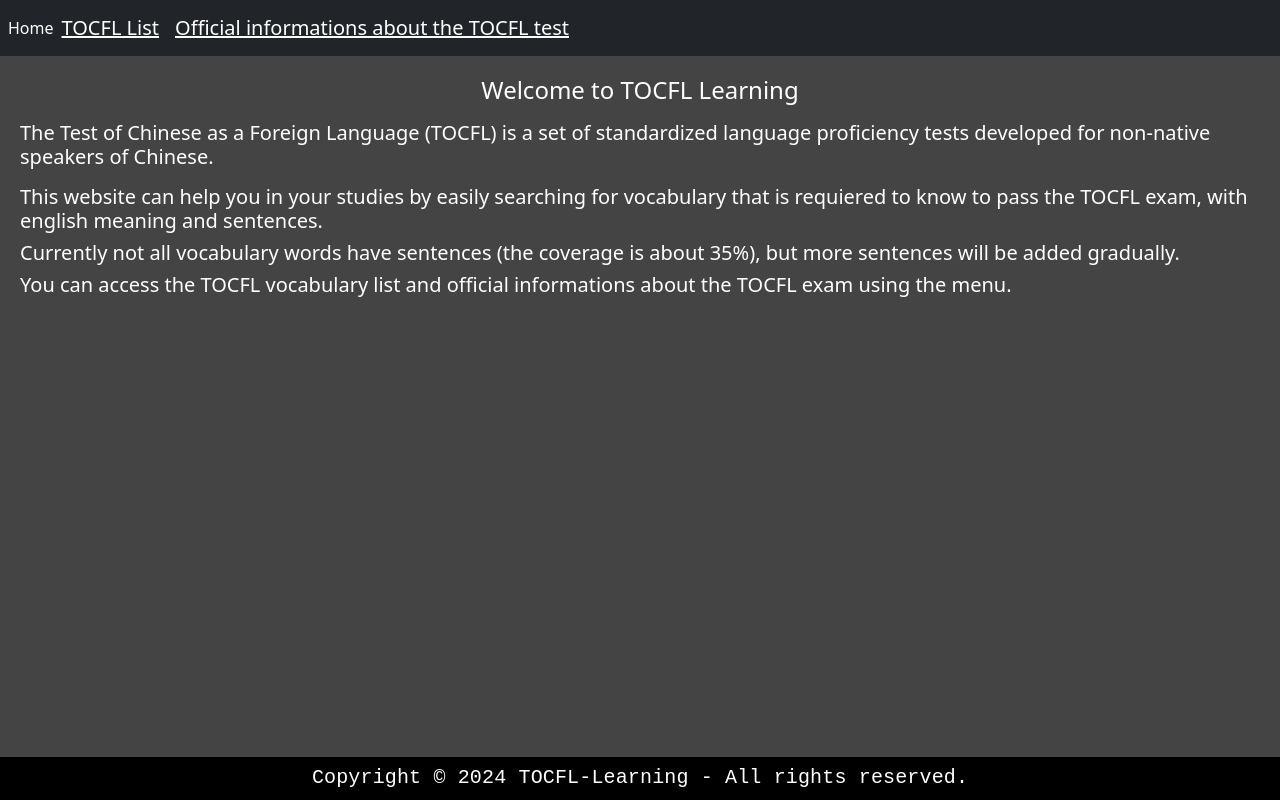
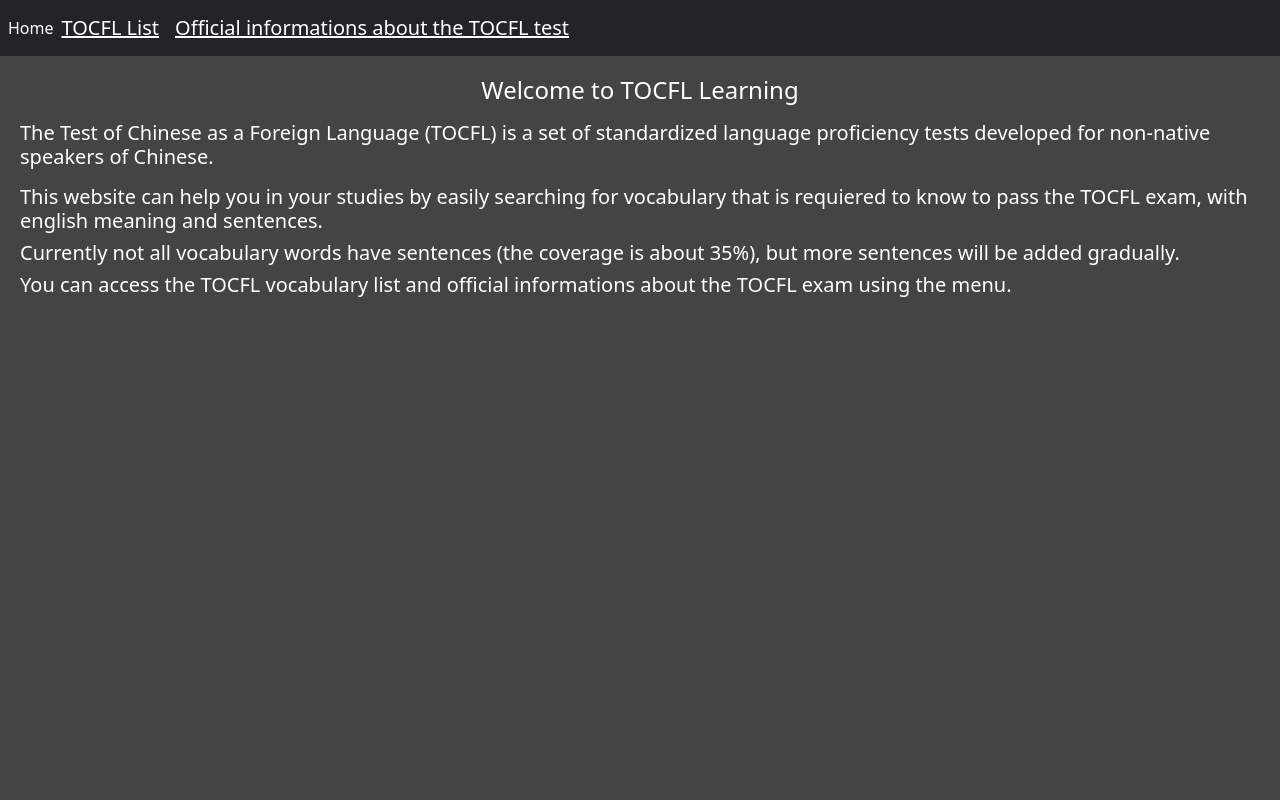
Before and after one commit to moon9000/tocfl-learning, a React (Create React App) app: page / in a window 1280 px wide. Built offline with nearby package versions, Linux system fonts and the light colour scheme.

Commit message:
fix display

```diff
--- a/src/App.js
+++ b/src/App.js
@@ -10,8 +10,10 @@
         <NavBar />
         <div className="Main">
           <Main />
+          <div className="Footer">
+            <Footer />
+          </div>
         </div>
-        <Footer />
       </div>
     </Router>
   );
--- a/src/index.css
+++ b/src/index.css
@@ -25,10 +25,16 @@
 }
 
 .Main {
-  display: flex;
   align-items: center;
   height: 100%;
   width: 100%;
   overflow: auto;
-  padding: 20px
+  padding-top: 20px;
+  padding-left: 20px;
+  padding-right: 20px;
 }
+
+.Footer {
+  margin-top: auto;
+  padding-top: 20px
+}
--- a/src/index.html
+++ /dev/null
@@ -1,6 +0,0 @@
-<div>
-    <h1>Please add your EPUB file here : </h1>
-    <form method="POST" action="/" encType="multipart/form-data">
-    <input type="file"/>
-    </form>
-</div>
--- a/src/pages/Home/HomePage.js
+++ b/src/pages/Home/HomePage.js
@@ -1,8 +1,9 @@
 import React from "react";
+import { Footer } from "../../components/Footer/Footer";
 
 export function HomePage() {
   return (
-    <div style={{height: '100%'}} class="flex align-center flex-column">
+    <div style={{height: '100%'}} className="flex align-center flex-column">
       <h4 className="py-8 text-white text-center">Welcome to TOCFL Learning</h4>
       <h5 className="py-2 text-white">
         The Test of Chinese as a Foreign Language (TOCFL) is a set of
```
